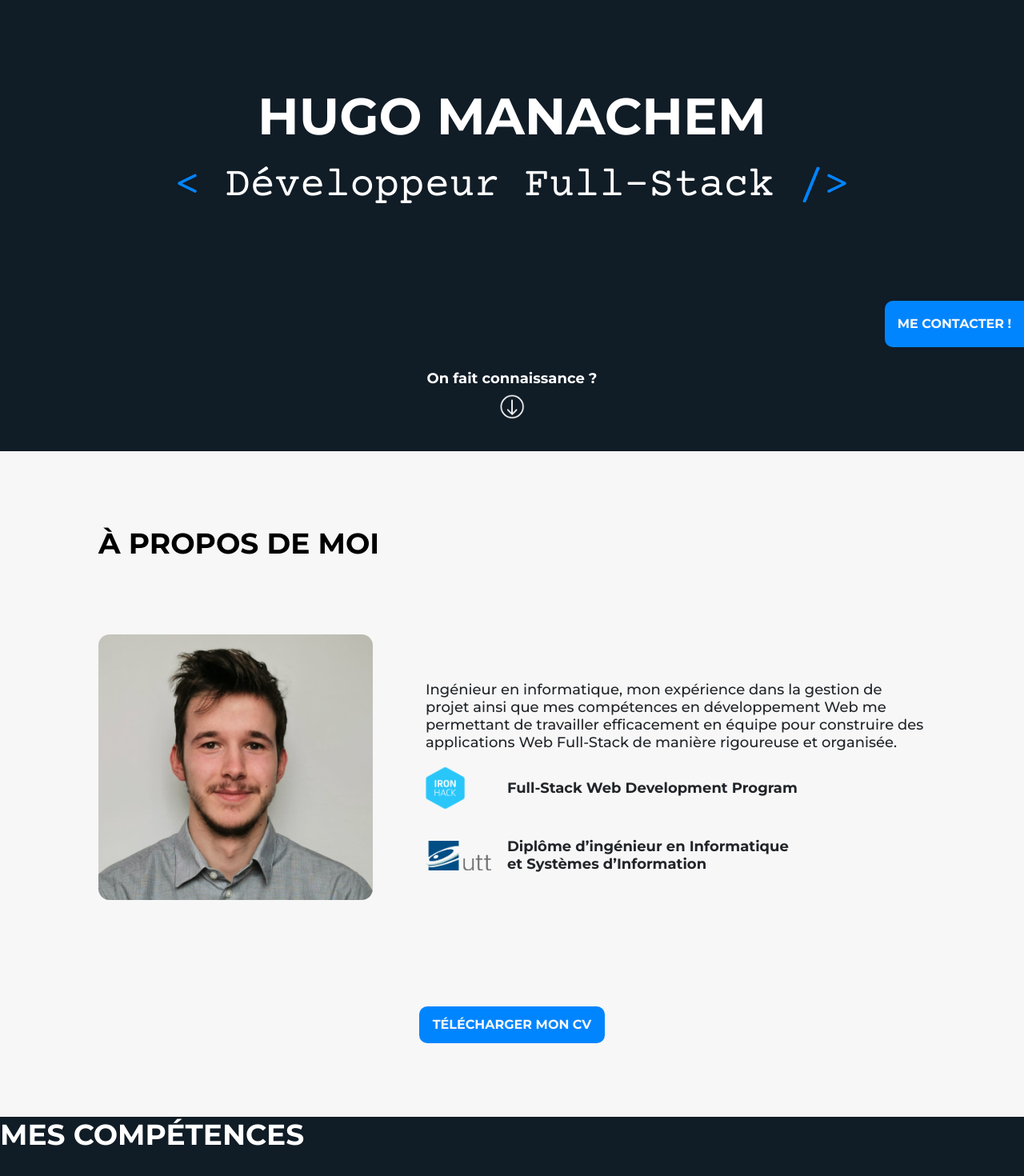
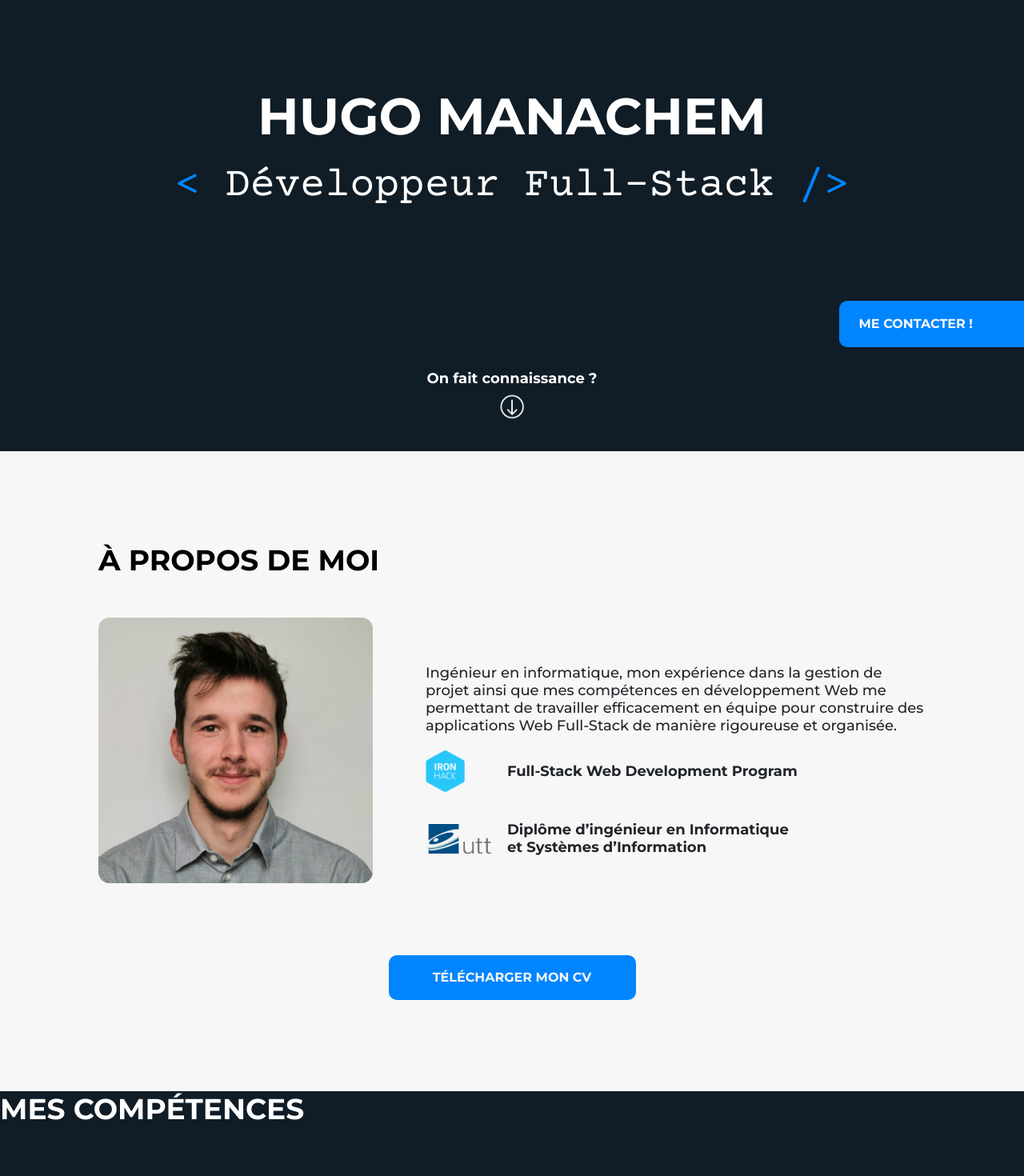
Before and after one commit to hugomanachem/portfolio, a React (Vite) app: page / in a window 1280 px wide. Shown: the part 236-1706 px from the top of the page at 80% size. Built offline with nearby package versions, Linux system fonts and the light colour scheme.

Commit message:
Responsive contact btn / cv btn / about section

```diff
--- a/src/index.css
+++ b/src/index.css
@@ -428,6 +428,10 @@ a {
     position: absolute;
     bottom: -120px;
     margin: 0;
+    justify-content: end;
+    padding-right : 5%;
+    padding-left: 25px;
+    width: fit-content;
   }
 
   .contact-btn p {
@@ -435,7 +439,14 @@ a {
     line-height: 22px;
   }
 
+  .about-section {
+    height: 100vh;
+    min-height: 700px;
+    justify-content: center;
+  }
+
   .about-content {
+    margin : 50px 0;
     max-width: 1034px;
     flex-direction: row;
     justify-content: space-between;
@@ -481,6 +492,11 @@ a {
     background-size: 140%;
   }
 
+  .cv-btn {
+    width: 309px;
+    height: 56px;
+  }
+
   .cv-btn p {
     font-size: 16px;
     line-height: 19.5px;
```
